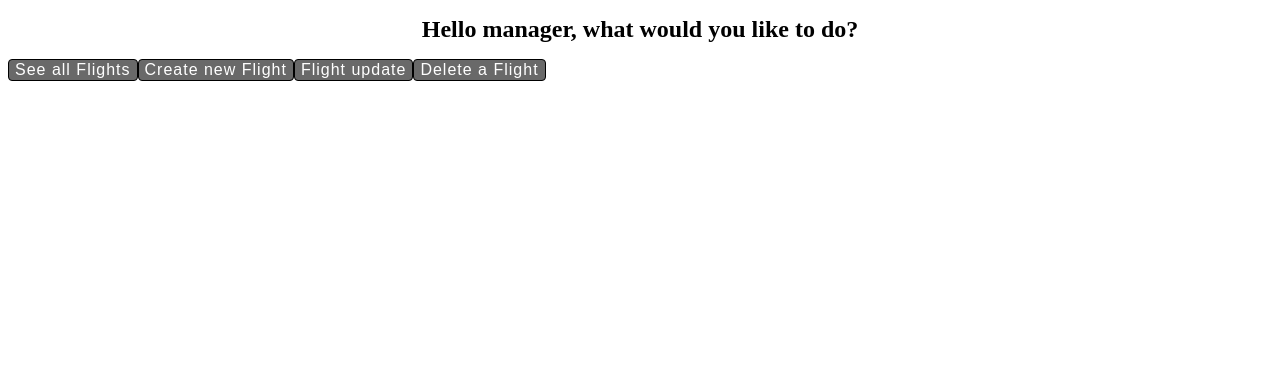
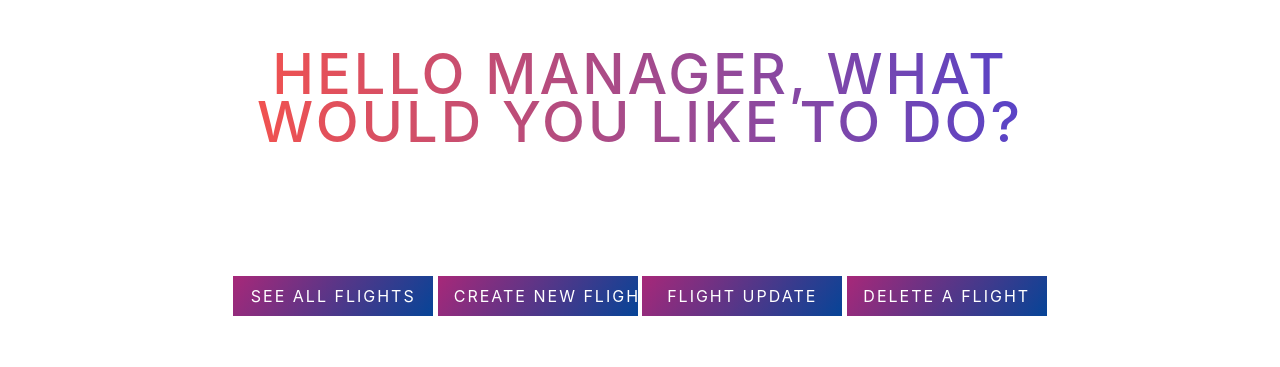
Before and after one commit to dekrom26/webApplicationProject, a website: page public/master.html in a window 1280 px wide. Drawn offline with nearby package versions, Linux system fonts and the light colour scheme; no server answers.

Commit message:
design Master

```diff
--- a/public/creat.css
+++ b/public/creat.css
@@ -9,7 +9,22 @@
     text-align: center;
     text-transform: uppercase;
     letter-spacing: 3px;
-    font-size: 3.2em;
+    font-size: 2.2em;
+    line-height: 48px;
+    padding-bottom: 48px;
+       color: #5543ca;
+      background: #5543ca;
+      background: -moz-linear-gradient(left,#f4524d  0%,#5543ca 100%) !important;
+      background: -webkit-linear-gradient(left,#f4524d  0%,#5543ca 100%) !important;
+      background: linear-gradient(to right,#f4524d  0%,#5543ca  100%) !important;
+      -webkit-background-clip: text !important;
+      -webkit-text-fill-color: transparent !important;
+  }
+  .get-in-touch .title2 {
+    text-align: center;
+    text-transform: uppercase;
+    letter-spacing: 3px;
+    font-size: 3.5em;
     line-height: 48px;
     padding-bottom: 48px;
        color: #5543ca;
@@ -69,4 +84,5 @@
     border: none;
     width:200px;
     cursor: pointer;
+
   }
--- a/public/master.css
+++ b/public/master.css
@@ -15,3 +15,9 @@
       text-align: center;
       display: inline-flex;
   }
+  .container {
+    justify-content: center;
+    margin: 50px auto;
+    text-align: center;
+
+  }
--- a/public/master.html
+++ b/public/master.html
@@ -11,7 +11,16 @@
     <meta http-equiv="X-UA-Compatible" content="IE=edge" />
     <meta name="viewport" content="width=device-width, initial-scale=1.0" />
     <link rel="stylesheet" href="master.css" />
+    <link
+      href="//maxcdn.bootstrapcdn.com/bootstrap/4.1.1/css/bootstrap.min.css"
+      rel="stylesheet"
+      id="bootstrap-css"
+    />
+    <link rel="stylesheet" href="creat.css" />
+    <script src="//maxcdn.bootstrapcdn.com/bootstrap/4.1.1/js/bootstrap.min.js"></script>
+    <script src="//cdnjs.cloudflare.com/ajax/libs/jquery/3.2.1/jquery.min.js"></script>
     <title>Document</title>
+
     <script
       language="JavaScript"
       type="text/javascript"
@@ -29,21 +38,59 @@
     <title>All Flights</title>
   </head>
   <body>
-    <h1>Hello manager, what would you like to do?</h1>
+    <section class="get-in-touch">
+
+    <h1 class="title2"> Hello manager, what would you like to do?</h1>
+    </section>
+    <div class="container">
+
     <div class="master-control">
-      <button type="button" class="master-button" onclick="showallFlights()">
+      <form class="contact-form row">
+
+      <div class="form-field col-lg-12">
+        <input
+          class="submit-btn"
+          type="button"
+          value="See all Flights"
+          onclick="showallFlights()"
+        />
+
+          <input
+            class="submit-btn"
+            type="button"
+            value="Create new Flight"
+            onclick="showCreateFlights()"
+          />
+      <!-- <button type="button" class="master-button" onclick="showallFlights()">
         See all Flights
-      </button>
-      <button type="button" class="master-button" onclick="showCreateFlights()">
+      </button> -->
+      <!-- <button type="button" class="master-button" onclick="showCreateFlights()">
         Create new Flight
-      </button>
-      <button type="button" class="master-button" onclick="showUpdateFlights()">
+      </button> -->
+        <input
+          class="submit-btn"
+          type="button"
+          value="Flight update"
+          onclick="showUpdateFlights()"
+        />
+      <!-- <button type="button" class="master-button" onclick="showUpdateFlights()">
         Flight update
-      </button>
-      <button type="button" class="master-button" onclick="showDeleteFlights()">
+      </button> -->
+
+        <input
+          class="submit-btn"
+          type="button"
+          value="Delete a Flight"
+          onclick="showDeleteFlights()"
+        />
+      </form >
+      </div>
+      <!-- <button type="button" class="master-button" onclick="showDeleteFlights()">
         Delete a Flight
-      </button>
+      </button> -->
       <!-- <button type="button" class="master-button" onclick="showGraphs()">Show stats</button> -->
+      <br><br><br><br><br>
+
     </div>
     <div id="main"></div>
     <div id="create"></div>
```
Also changed, not shown: public/creat.html (+1 -0 lines).
